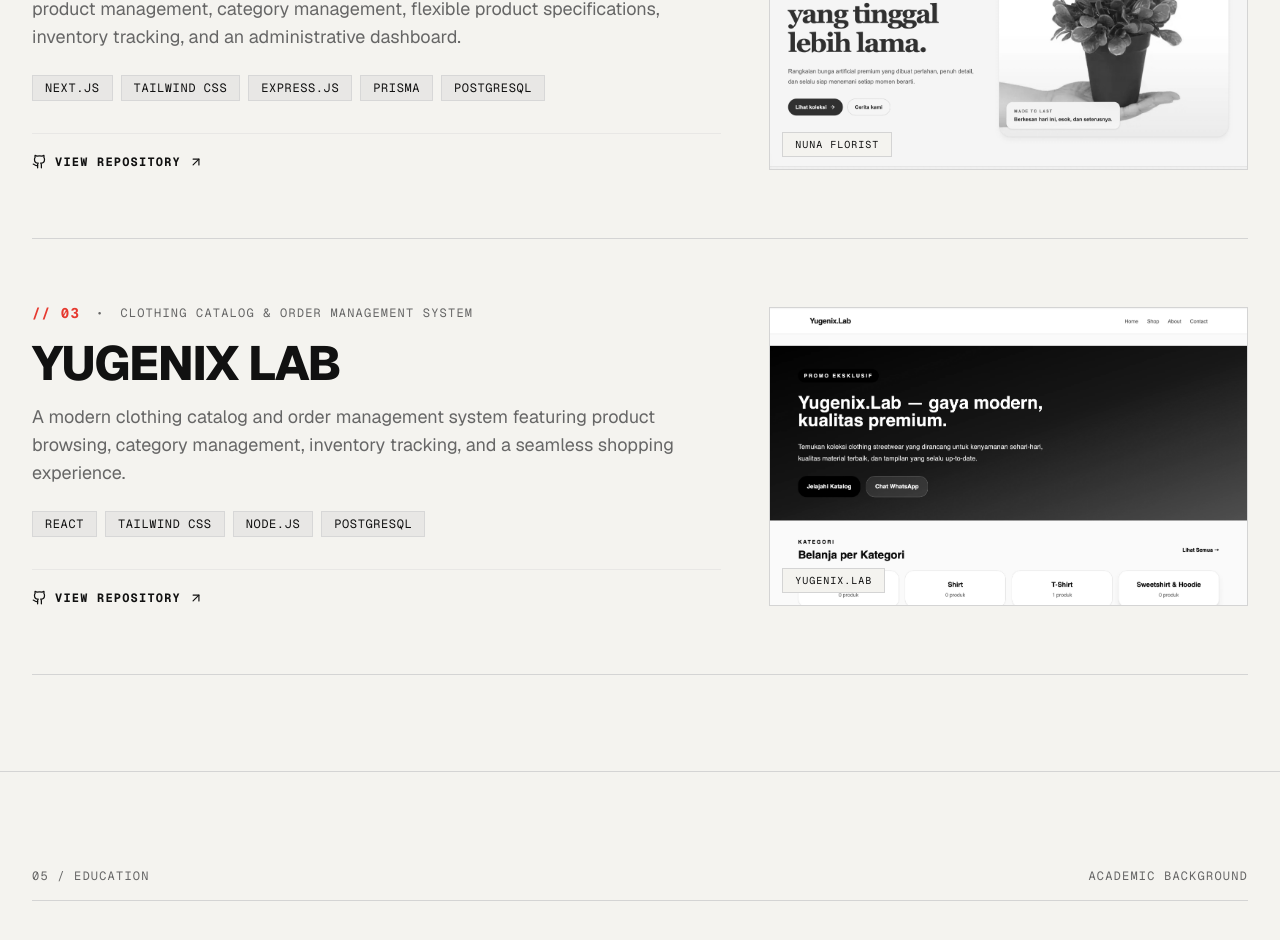
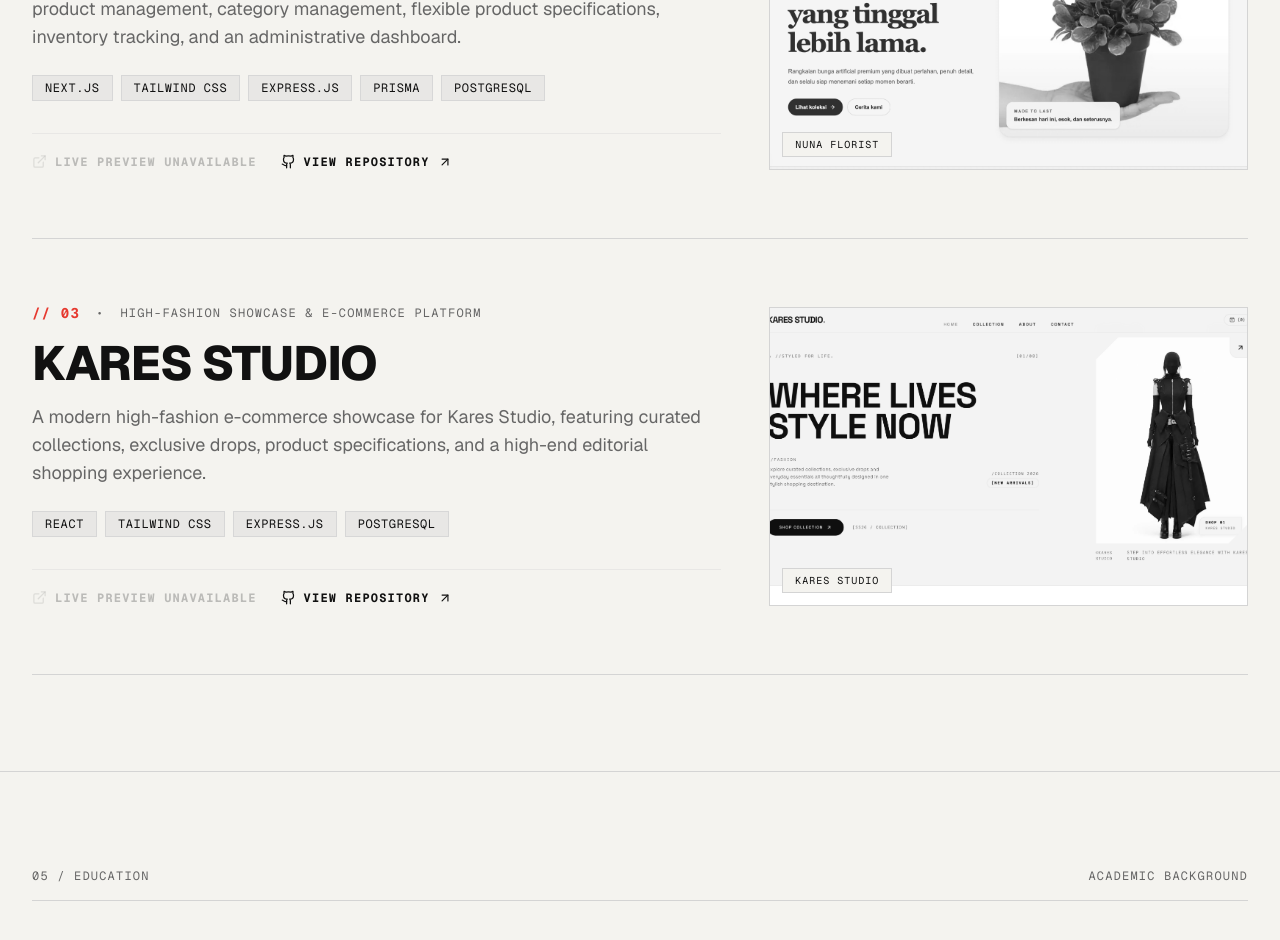
Before and after one commit to 4ntith3sis/Portofolio, a Next.js app: page / in a window 1280 px wide. Shown: the part 3520-4460 px from the top of the page. Built offline with nearby package versions, Linux system fonts and the light colour scheme.

Commit message:
feat: replace Yugenix Lab with Kares Studio project

```diff
--- a/scripts/generate_images.js
+++ b/scripts/generate_images.js
@@ -89,7 +89,7 @@
   await generateProfile();
   await generateProject('edgar-space.webp', 'Edgar Space', 'E-commerce Architecture', '01 / SELECTED WORK');
   await generateProject('nuna-florist.webp', 'Nuna Florist', 'Productivity Analytics', '02 / SELECTED WORK');
-  await generateProject('yugenix-lab.webp', 'Yugenix Lab', 'Digital Workflow Platform', '03 / SELECTED WORK');
+  await generateProject('kares-studio.webp', 'Kares Studio', 'Fashion E-commerce Showcase', '03 / SELECTED WORK');
 }
 
 run().catch(console.error);
--- a/src/components/ProjectItem.jsx
+++ b/src/components/ProjectItem.jsx
@@ -89,7 +89,7 @@
 
           {/* Action Links */}
           <div className="flex flex-wrap items-center gap-6 pt-4 border-t border-border/40 font-mono text-xs tracking-widest uppercase">
-            {hasLiveUrl && (
+            {hasLiveUrl ? (
               <a
                 href={project.liveUrl}
                 target="_blank"
@@ -100,6 +100,11 @@
                 <span>LIVE PREVIEW</span>
                 <ArrowUpRight size={14} className="group-hover/live:-translate-y-0.5 group-hover/live:translate-x-0.5 transition-transform" />
               </a>
+            ) : (
+              <span className="inline-flex items-center gap-2 text-secondary/40 font-bold py-1 select-none">
+                <ExternalLink size={15} className="opacity-40" />
+                <span>LIVE PREVIEW UNAVAILABLE</span>
+              </span>
             )}
             {hasSourceUrl && (
               <a
--- a/src/data/projects.js
+++ b/src/data/projects.js
@@ -24,13 +24,13 @@
   },
   {
     number: "03",
-    slug: "Yugenix.Lab",
-    title: "Yugenix Lab",
-    subtitle: "Clothing Catalog & Order Management System",
-    description: "A modern clothing catalog and order management system featuring product browsing, category management, inventory tracking, and a seamless shopping experience.",
-    technologies: ["React", "Tailwind CSS", "Node.js", "PostgreSQL"],
-    image: "/projects/yugenix-lab.webp",
-    sourceUrl: "https://github.com/daffaabdulfatah/Yugenix.Lab",
+    slug: "Kares Studio",
+    title: "Kares Studio",
+    subtitle: "High-Fashion Showcase & E-commerce Platform",
+    description: "A modern high-fashion e-commerce showcase for Kares Studio, featuring curated collections, exclusive drops, product specifications, and a high-end editorial shopping experience.",
+    technologies: ["React", "Tailwind CSS", "Express.js", "PostgreSQL"],
+    image: "/projects/kares-studio.webp",
+    sourceUrl: "https://github.com/daffaabdulfatah/Kares-Studio",
     featured: true
   }
 ];
```
Also changed, not shown: public/projects/kares-studio.webp (added).
